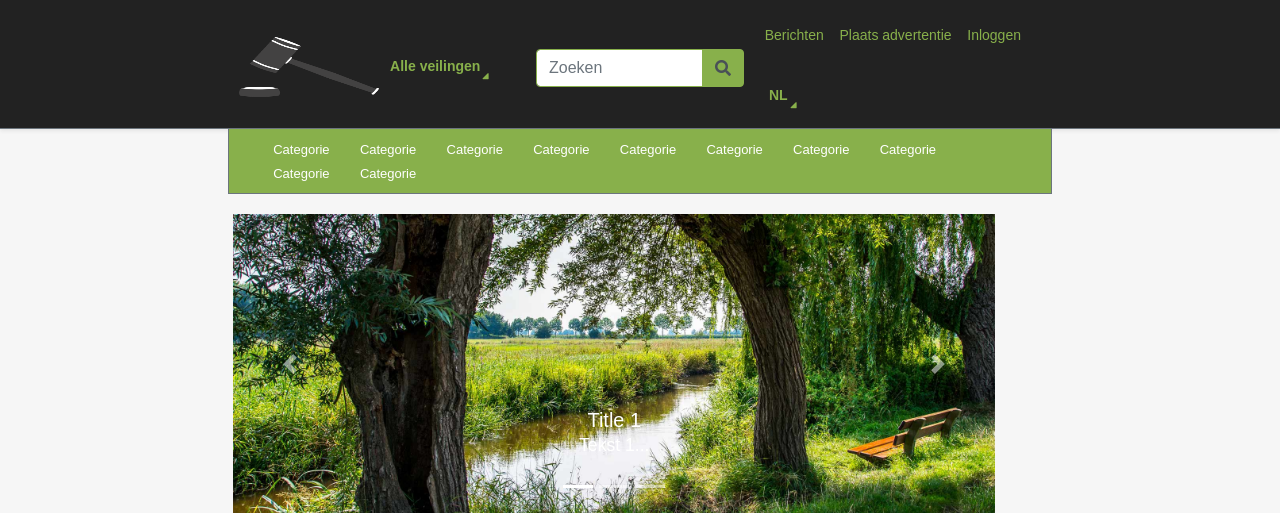
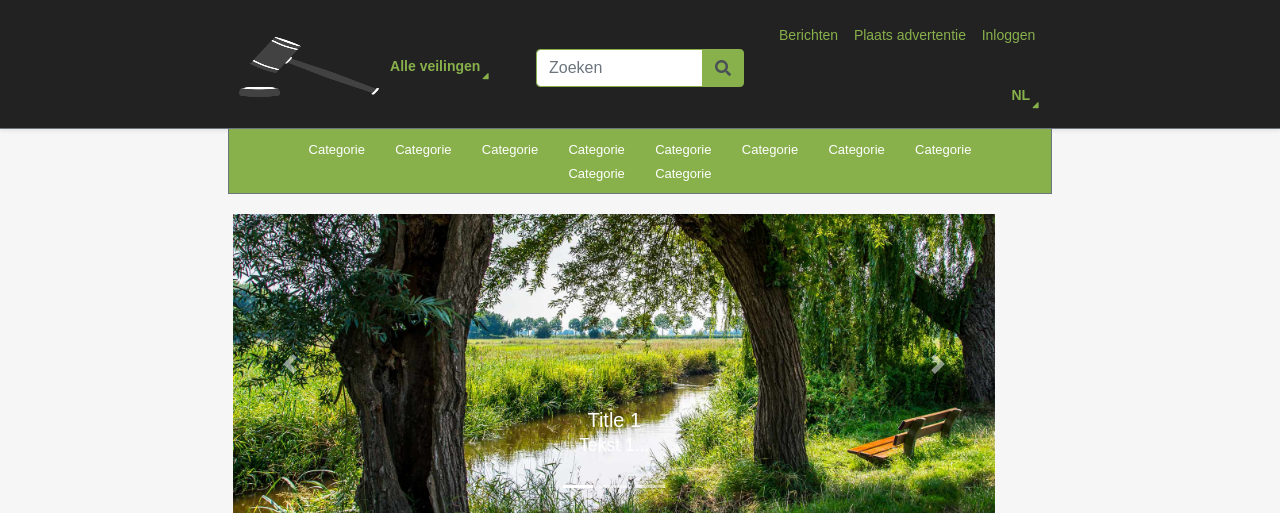
Before and after one commit to RolandDfa/I-Project, a PHP site: page /index.php?page=menu in a window 1280 px wide. Shown: the top 513 px of the page. Run offline with PHP 8.4, Linux system fonts and the light colour scheme; some libraries are stand-ins or nearby versions.

Commit message:
menu voor nu af

```diff
--- a/EenmaalAndermaal/css/style.css
+++ b/EenmaalAndermaal/css/style.css
@@ -60,6 +60,18 @@ footer {
 
 .marginLeft {
   margin-left: 25px !important;
+}
+
+.alignLeft {
+  text-align: left;
+}
+
+.alignCenter {
+  text-align: center;
+}
+
+.alignRight {
+  text-align: right;
 }
 
 /* MENU main */
--- a/EenmaalAndermaal/menu/menu.php
+++ b/EenmaalAndermaal/menu/menu.php
@@ -28,7 +28,7 @@
     </div>
   </form>
 </div>
-<div class="col-lg-3">
+<div class="col-lg-3 alignRight">
   <a class="menuItem" href="">Berichten</a>
   <a class="menuItem" href="">Plaats advertentie</a>
   <a class="menuItem" href="
--- a/EenmaalAndermaal/menu/menuCategorien.php
+++ b/EenmaalAndermaal/menu/menuCategorien.php
@@ -1,4 +1,4 @@
-<div class="col-lg-12">
+<div class="col-lg-12 alignCenter">
   <a class="categorieMenuItem" href="">Categorie</a>
   <a class="categorieMenuItem" href="">Categorie</a>
   <a class="categorieMenuItem" href="">Categorie</a>
```
